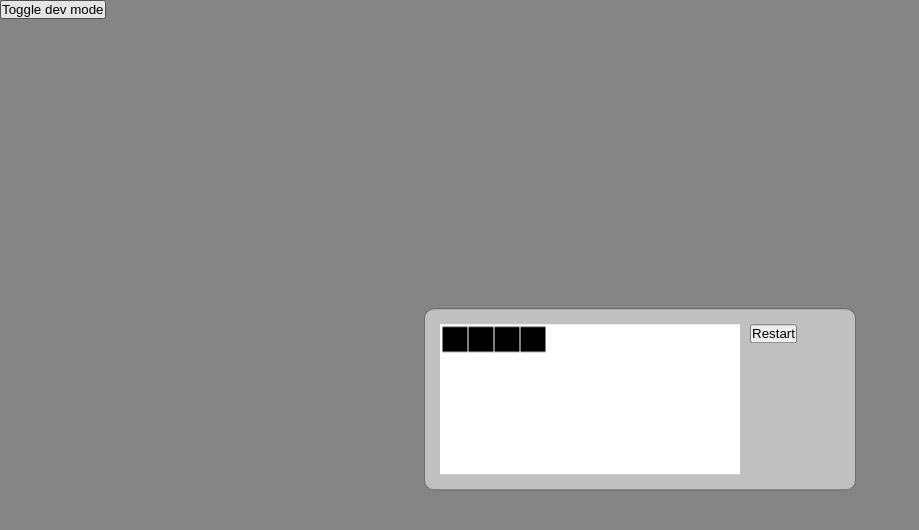
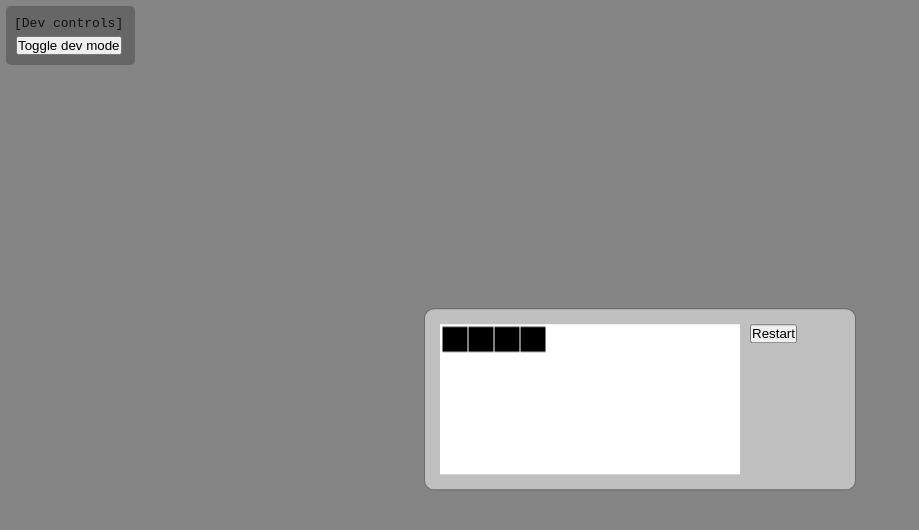
Before and after one commit to theManAndHisShadow/tetris-game, a plain HTML site: page frontend/game-proto.html in a window 1280 px wide. Shown: the whole page, without its empty margins (0-919 px from the left). Drawn offline with Linux system fonts and the light colour scheme.

Commit message:
Added some style to dev control elements

```diff
--- a/frontend/game-proto.html
+++ b/frontend/game-proto.html
@@ -11,6 +11,7 @@
     <body>
         <div id="root">
             <div id="dev-controls">
+                <div id="dev-controls__title">[Dev controls]</div>
                 <button id="dev-controls__toggleDevMode-button">Toggle dev mode</button>
             </div>
 
--- a/frontend/resources/css/game-screen.css
+++ b/frontend/resources/css/game-screen.css
@@ -8,6 +8,26 @@
     width: 100%;
     height: 100%;
     position: absolute;
+}
+
+#dev-controls {
+    background: #0000003b;
+    width: fit-content;
+    padding: 10px;
+    border-radius: 5px;
+    margin: 6px;
+}
+
+#dev-controls__title {
+    color: #000000d1;
+    font-family: monospace;
+    position: relative;
+    right: 2px;
+    margin-bottom: 5px;
+}
+
+#dev-controls button {
+    cursor: pointer;
 }
 
 #app {
```
